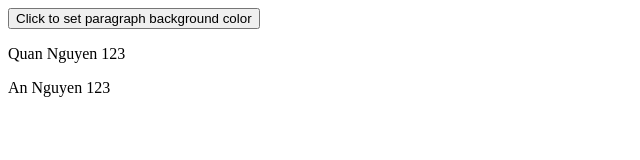
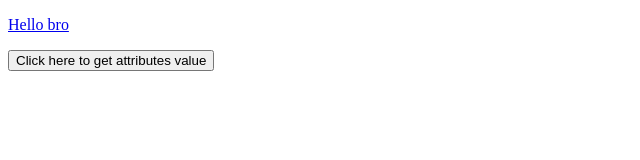
Before and after one commit to nquan1007/Quan-Nguyen-JavaScript, a plain HTML site: page JavaScript-Exercises/index.html in a window 1280 px wide. Shown: the whole page, without its empty margins (0-640 px from the left). Drawn offline with Linux system fonts and the light colour scheme.

Commit message:
#2 JavaScript DOM: Exercise 4 - Click to get the attribute names

```diff
--- a/JavaScript-Exercises/index.html
+++ b/JavaScript-Exercises/index.html
@@ -2,26 +2,30 @@
 <html>
   <head>
     <meta charset="utf-8" />
-    <title>Set the background color</title>
   </head>
-
   <body>
-    <input
-      type="button"
-      value="Click to set paragraph background color"
-      onclick="setBackground()"
-    />
-    <p>Quan Nguyen 123</p>
-    <p>An Nguyen 123</p>
+    <p>
+      <a
+        id="w3r"
+        type="text/html"
+        hreflang="en-us"
+        rel="nofollow"
+        target="_self"
+        href="https://www.w3resource.com/"
+        >Hello bro</a
+      >
+    </p>
+    <button onclick="getAttributes()">
+      Click here to get attributes value
+    </button>
+    <p id="data"></p>
   </body>
 
   <script>
-    const setBackground = () => {
-      let paralist = document.getElementsByTagName('p');
-      let p1 = paralist[0];
-      p1.style.background = "violet";
-      let p2 = paralist[1];
-      p2.style.background = "yellow";
+    const getAttributes = () => {
+      const data = document.getElementById('data');
+      const attributeNames = document.getElementById('w3r').getAttributeNames();
+      data.innerHTML = attributeNames.join(', ');;
     }
   </script>
 </html>
```
